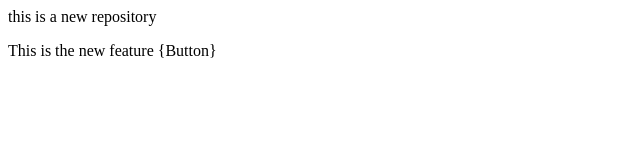
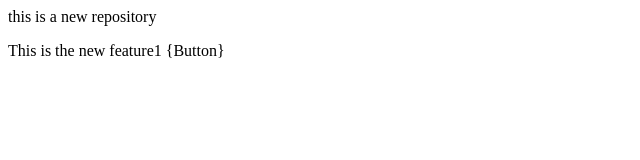
Before and after one commit to Gitanjali-Naidu/NewRepo, a plain HTML site: page index.html in a window 1280 px wide. Shown: the full height of the page, 0-640 px from the left. Drawn offline with Linux system fonts and the light colour scheme.

Commit message:
add changes

```diff
--- a/index.html
+++ b/index.html
@@ -1,2 +1,2 @@
 <p>this is a new repository</p>
-<p>This is the new feature {Button}</p>
+<p>This is the new feature1 {Button}</p>
```
